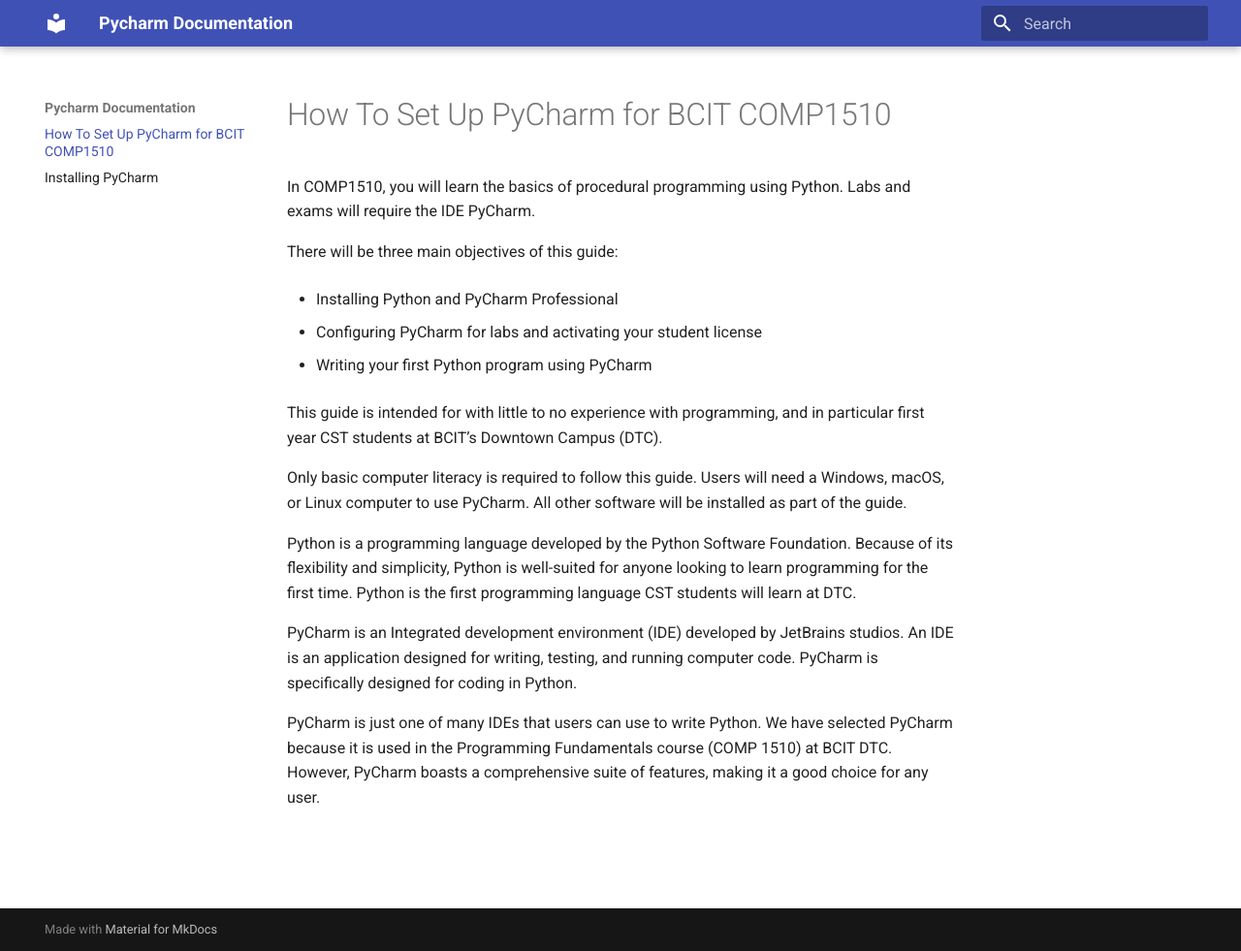
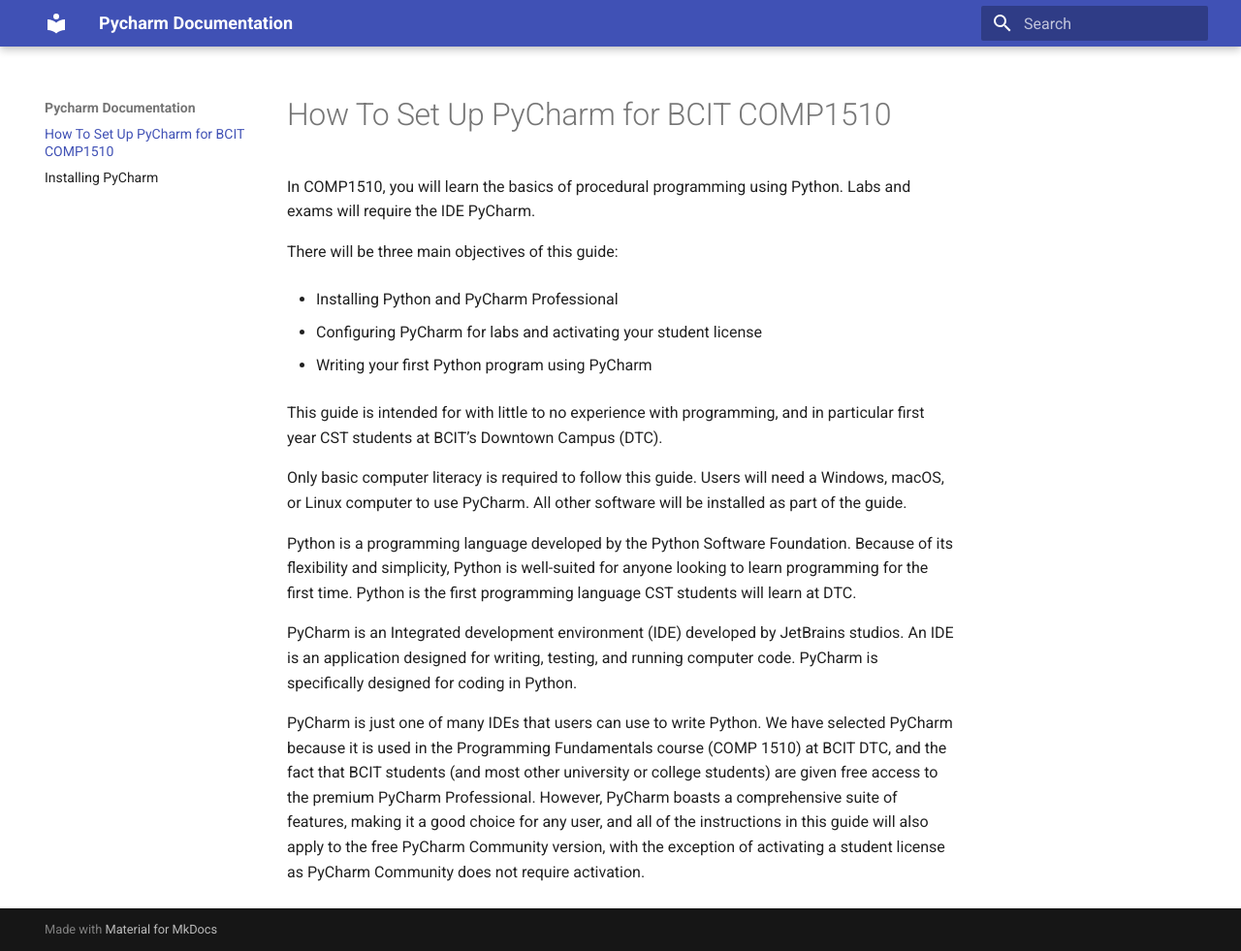
Before and after one commit to MicrowaveLinkAntenna/PyCharm-Documentation, an MkDocs documentation site: the page built from docs/index.md, in a window 1280 px wide and 981 px high. Shown: the whole window at 97% size. Built offline with MkDocs 1.6.1 and Material for MkDocs 9.7.7, drawn with Linux system fonts in a browser that asks for light colours.

Commit message:
Document the difference between PyCharm Professional and Community

```diff
--- a/docs/index.md
+++ b/docs/index.md
@@ -18,4 +18,4 @@
 
 PyCharm is an Integrated development environment (IDE) developed by JetBrains studios. An IDE is an application designed for writing, testing, and running computer code. PyCharm is specifically designed for coding in Python.
 
-PyCharm is just one of many IDEs that users can use to write Python. We have selected PyCharm because it is used in the Programming Fundamentals course (COMP 1510) at BCIT DTC. However, PyCharm boasts a comprehensive suite of features, making it a good choice for any user.
+PyCharm is just one of many IDEs that users can use to write Python. We have selected PyCharm because it is used in the Programming Fundamentals course (COMP 1510) at BCIT DTC, and the fact that BCIT students (and most other university or college students) are given free access to the premium PyCharm Professional. However, PyCharm boasts a comprehensive suite of features, making it a good choice for any user, and all of the instructions in this guide will also apply to the free PyCharm Community version, with the exception of activating a student license as PyCharm Community does not require activation.
```
